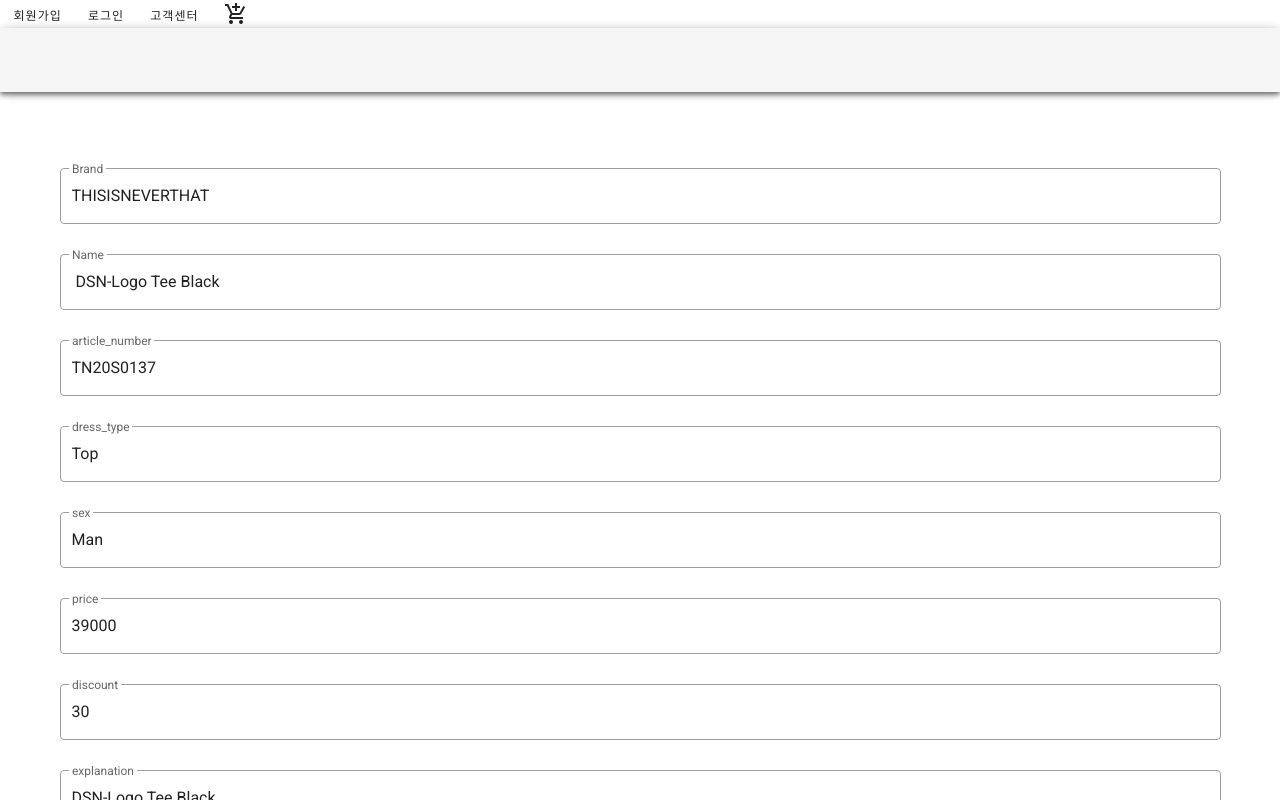
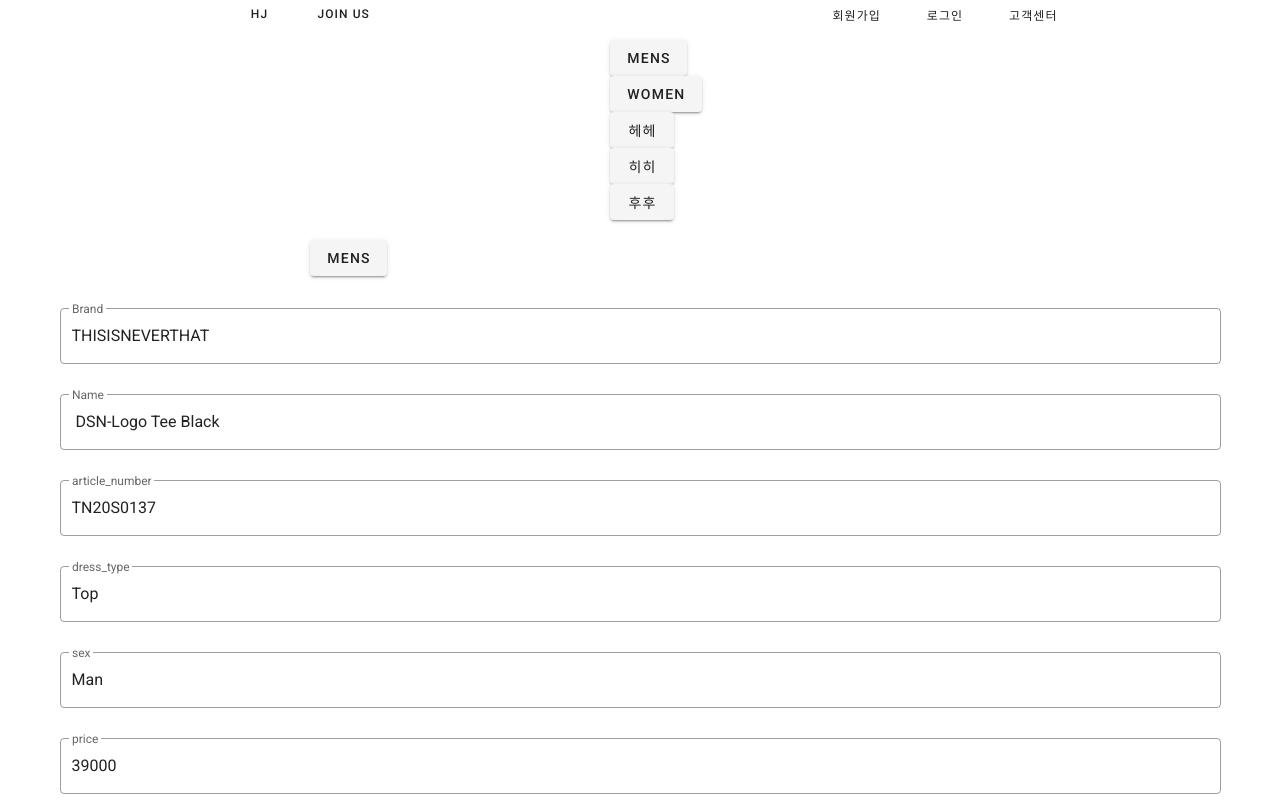
Before and after one commit to rlaguswhd19/ToyProject_Shopping, a Vue app in the folder shopping_front/: page / in a window 1280 px wide. Shown: the top 800 px of the page. Built offline with nearby package versions, Linux system fonts and the light colour scheme.

Commit message:
login nav 완성 main nav 시작

```diff
--- a/shopping_front/src/App.vue
+++ b/shopping_front/src/App.vue
@@ -1,9 +1,6 @@
 <template>
 	<v-app>
-		<loginBar />
-		<v-app-bar>
-			<mainBar />
-		</v-app-bar>
+		<Header />
 		<v-content>
 			<router-view />
 		</v-content>
@@ -11,15 +8,13 @@
 </template>
 
 <script>
-import mainBar from './components/bar/main'
-import loginBar from './components/bar/login'
+import Header from './components/bar/header'
 
 export default {
 	name: 'App',
 
 	components: {
-		mainBar,
-		loginBar,
+		Header,
 	},
 
 	data() {},
--- /dev/null
+++ b/shopping_front/src/components/bar/header.vue
@@ -0,0 +1,19 @@
+<template>
+	<div>
+		<loginBar />
+		<mainBar />
+	</div>
+</template>
+
+<script>
+import mainBar from './main'
+import loginBar from './login'
+
+export default {
+	name: 'header',
+	components: {
+		mainBar,
+		loginBar,
+	},
+}
+</script>
--- a/shopping_front/src/components/bar/login.vue
+++ b/shopping_front/src/components/bar/login.vue
@@ -1,12 +1,50 @@
 <template>
-	<div>
-		<v-btn text small> 회원가입 </v-btn>
-		<v-btn text small> 로그인 </v-btn>
-		<v-btn text small> 고객센터 </v-btn>
-		<v-btn text small> <v-icon> mdi-cart-plus</v-icon> </v-btn>
+	<div class="login_nav">
+		<ul class="login_nav_left">
+			<li>
+				<v-btn text small> HJ </v-btn>
+			</li>
+			<li>
+				<v-btn text small> join us </v-btn>
+			</li>
+		</ul>
+
+		<ul class="login_nav_right">
+			<li>
+				<v-btn text small> 회원가입 </v-btn>
+			</li>
+			<li>
+				<v-btn text small> 로그인 </v-btn>
+			</li>
+			<li>
+				<v-btn text small> 고객센터 </v-btn>
+			</li>
+		</ul>
 	</div>
 </template>
 
 <script>
 export default {}
 </script>
+
+<style>
+.login_nav {
+	padding: 0 200px;
+}
+
+.login_nav_right {
+	float: right;
+	list-style-type: none;
+	display: flex;
+}
+
+.login_nav_left {
+	float: left;
+	list-style-type: none;
+	display: flex;
+}
+
+.v-btn {
+	margin: 0 10px;
+}
+</style>
--- a/shopping_front/src/components/bar/main.vue
+++ b/shopping_front/src/components/bar/main.vue
@@ -1,6 +1,15 @@
 <template>
-	<div>
-		<v-app-bar app="true" absolute="true"> </v-app-bar>
+	<div class="nav">
+		<div class="main_nav">
+			<v-btn>Mens</v-btn>
+			<v-btn>Women</v-btn>
+			<v-btn>헤헤</v-btn>
+			<v-btn>히히</v-btn>
+			<v-btn>후후</v-btn>
+		</div>
+		<div>
+			<v-btn>Mens</v-btn>
+		</div>
 	</div>
 </template>
 
@@ -9,3 +18,16 @@
 	data() {},
 }
 </script>
+
+<style>
+.nav {
+	padding: 20px 300px;
+}
+.main_nav {
+	padding: 20px 300px;
+}
+
+.category {
+	padding: 20px 300px;
+}
+</style>
```
